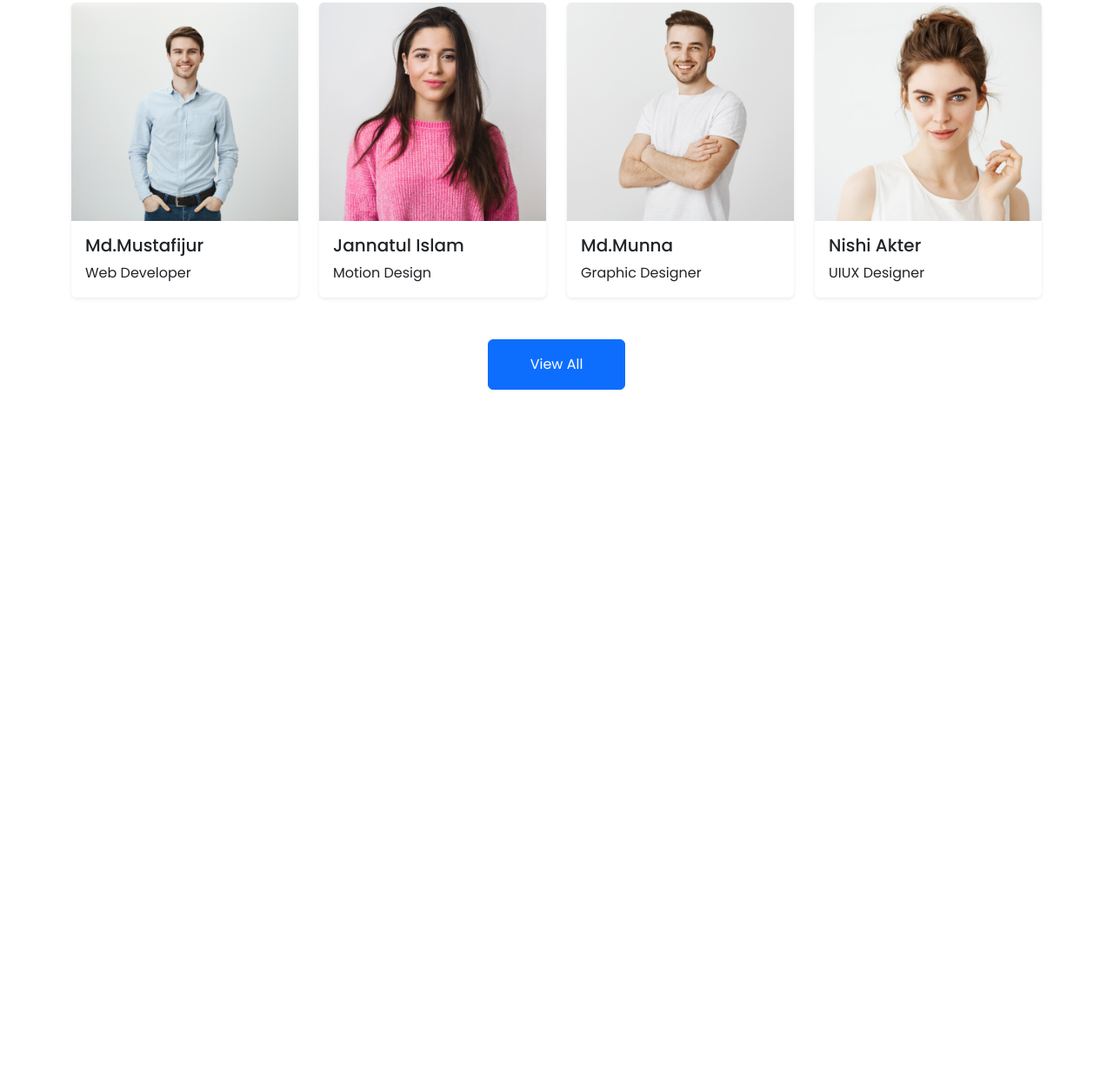
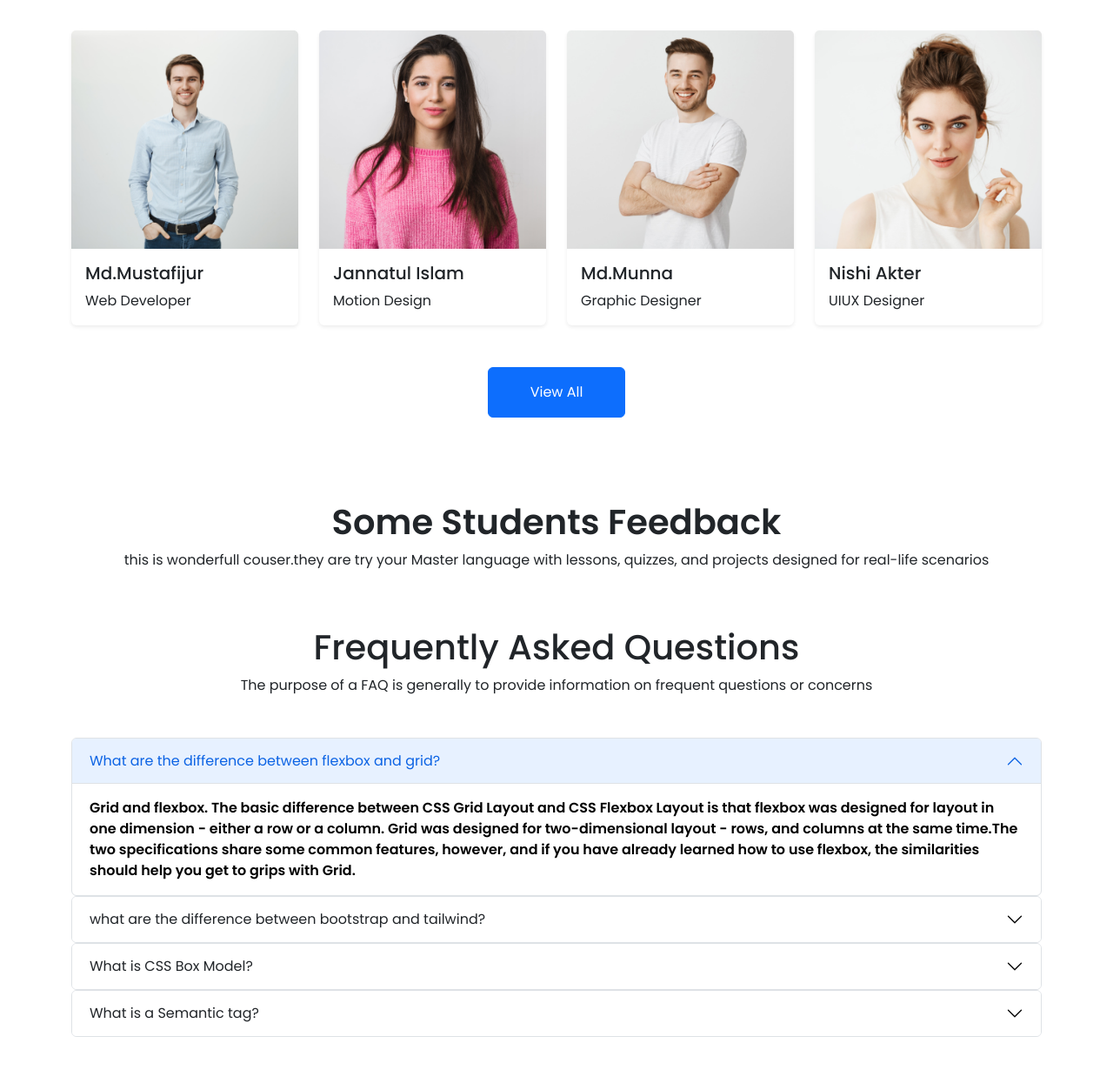
Before and after one commit to mdmrmmunna3/web-development-courses, a plain HTML site: page index.html in a window 1280 px wide. Shown: the part 2904-4134 px from the top of the page at 87% size. Before the commit the page ends 3400 px from the top, so only its background shows below. Drawn offline with nearby package versions, Linux system fonts and the light colour scheme.

Commit message:
Freequently Asked Questions style added

```diff
--- a/index.html
+++ b/index.html
@@ -265,7 +265,7 @@
 
       <!-- meeting section start  -->
       <section class="mb-5">
-        <div class="w-50 ">
+        <div class="w-50 mb-5">
           <h2 class="fw-bold">Meet Our Successfull Students</h2>
         <p>Meet Our Successfull Students.How they try and work hard to achieve this success.</p>
         </div>
@@ -311,6 +311,81 @@
         <div class="text-center mt-5"><button type="button" class="btn btn-primary px-5 py-3 text-white ">View All</button></div>
       </section>
       <!-- meeting section end  -->
+
+      <!-- feadback section start  -->
+      <section>
+        <div class="text-center p-5">
+          <h1 class="fw-bold">Some Students Feedback</h1>
+          <p>this is wonderfull couser.they are try your Master language with lessons, quizzes, and projects designed for real-life scenarios</p>
+        </div>
+      </section>
+      <!-- feadback section end  -->
+
+      <!-- question-section start  -->
+      <section class="mb-5">
+        <div class="text-center mb-5">
+          <h1>Frequently Asked Questions</h1>
+          <p>The purpose of a FAQ is generally to provide information on frequent questions or concerns</p>
+        </div>
+        <!-- accordion part start -->
+        <div>
+          <div class="accordion" id="accordionExample">
+            <div class="accordion-item">
+              <h2 class="accordion-header" id="headingOne">
+                <button class="accordion-button" type="button" data-bs-toggle="collapse" data-bs-target="#collapseOne" aria-expanded="true" aria-controls="collapseOne">
+                  What are the difference between flexbox and grid?
+                </button>
+              </h2>
+              <div id="collapseOne" class="accordion-collapse collapse show" aria-labelledby="headingOne" data-bs-parent="#accordionExample">
+                <div class="accordion-body">
+                  <strong>Grid and flexbox. The basic difference between CSS Grid Layout and CSS Flexbox Layout is that flexbox was designed for layout in one dimension - either a row or a column. Grid was designed for two-dimensional layout - rows, and columns at the same time.The two specifications share some common features, however, and if you have already learned how to use flexbox, the similarities should help you get to grips with Grid.
+                </div>
+              </div>
+            </div>
+
+            <div class="accordion-item">
+              <h2 class="accordion-header" id="headingTwo">
+                <button class="accordion-button collapsed" type="button" data-bs-toggle="collapse" data-bs-target="#collapseTwo" aria-expanded="false" aria-controls="collapseTwo">
+                  what are the difference between bootstrap and tailwind?
+                </button>
+              </h2>
+              <div id="collapseTwo" class="accordion-collapse collapse" aria-labelledby="headingTwo" data-bs-parent="#accordionExample">
+                <div class="accordion-body">
+                  <strong>Bootstrap comes with a set of pre-styled responsive, mobile-first components that possess a definite UI kit. Tailwind CSS uses a set of utility classes to create a neat UI with more flexibility and uniqueness. Sites created using Bootstrap follow the generic pattern that makes them look identical.
+                </div>
+              </div>
+            </div>
+
+            <div class="accordion-item">
+              <h2 class="accordion-header" id="headingThree">
+                <button class="accordion-button collapsed" type="button" data-bs-toggle="collapse" data-bs-target="#collapseThree" aria-expanded="false" aria-controls="collapseThree">
+                  What is CSS Box Model?
+                </button>
+              </h2>
+              <div id="collapseThree" class="accordion-collapse collapse" aria-labelledby="headingThree" data-bs-parent="#accordionExample">
+                <div class="accordion-body">
+                  <strong>The CSS box model is essentially a box that wraps around every HTML element. It consists of: margins, borders, padding, and the actual content. The image below illustrates the box model:In web development, the CSS box model refers to how HTML elements are modeled in browser engines and how the dimensions of those HTML elements are derived from CSS properties. It is a fundamental concept for the composition of HTML webpages.
+                </div>
+              </div>
+            </div>
+
+            <div class="accordion-item">
+              <h2 class="accordion-header" id="headingFour">
+                <button class="accordion-button collapsed" type="button" data-bs-toggle="collapse" data-bs-target="#collapseFour" aria-expanded="false" aria-controls="collapseFour">
+                  What is a Semantic tag?
+                </button>
+              </h2>
+              <div id="collapseFour" class="accordion-collapse collapse" aria-labelledby="headingFour" data-bs-parent="#accordionExample">
+                <div class="accordion-body">
+                  <strong>The HTML semantics refers to the tags that provide meaning to an HTML page rather than just presentation. It makes HTML more comprehensible by better defining the different sections and layout of web pages.The core characteristic of a semantic element is that it clearly communicated its meaning to both the developer and the browser. These elements clearly define its content.
+                </div>
+              </div>
+            </div>
+          </div>
+        </div>
+        <!-- accordion part end  -->
+      </section>
+      <!-- question section end  -->
     </main>
     <!-- mian section end  -->
 
```
